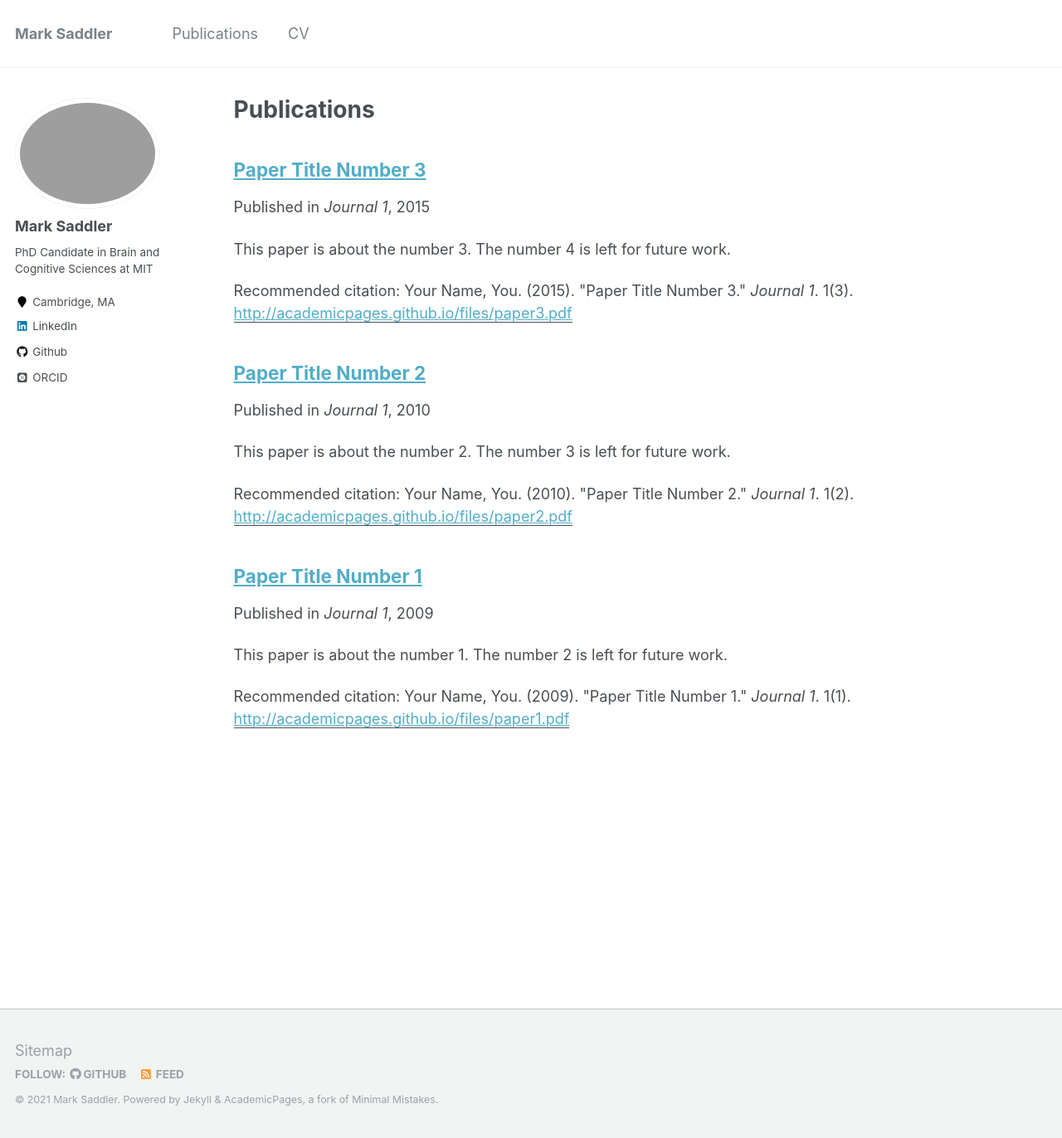
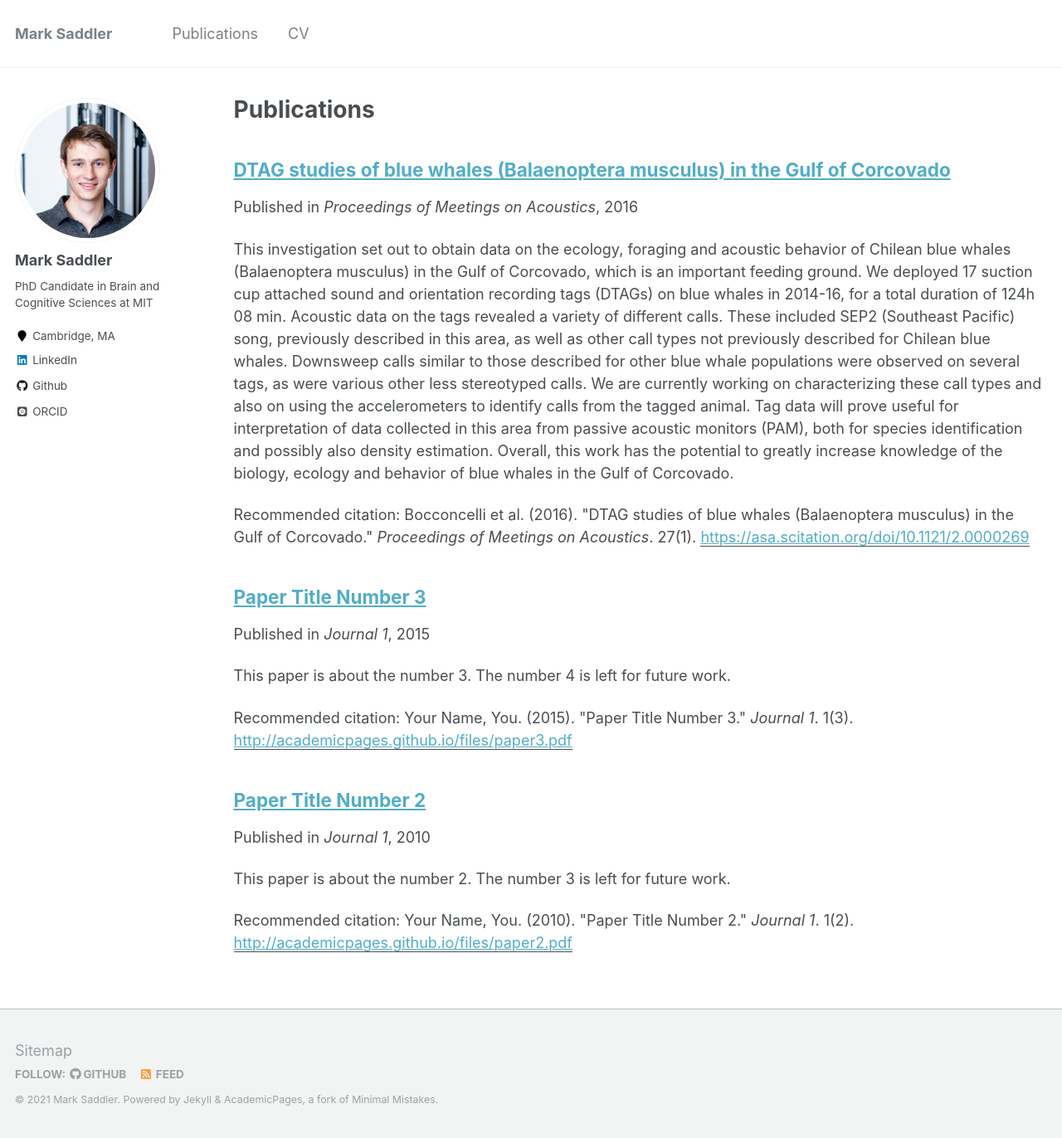
Before and after one commit to msaddler/msaddler.github.io, a Jekyll site: the page built from _pages/publications.md, in a window 1280 px wide and 1372 px high. Shown: the whole window at 83% size. Built offline with Jekyll 4.4.1, drawn with Linux system fonts in a browser that asks for light colours; some web fonts are replaced.

Commit message:
updating profile figure and first publication

```diff
--- a/_config.yml
+++ b/_config.yml
@@ -81,7 +81,7 @@ analytics:
 # Site Author
 author:
   name             : "Mark Saddler"
-  avatar           : "msaddler_profile.png"
+  avatar           : "msaddler_profile.jpg"
   bio              : "PhD Candidate in Brain and Cognitive Sciences at MIT"
   location         : "Cambridge, MA"
   employer         :
--- a/_publications/2009-10-01-paper-title-number-1.md
+++ /dev/null
@@ -1,15 +0,0 @@
----
-title: "Paper Title Number 1"
-collection: publications
-permalink: /publication/2009-10-01-paper-title-number-1
-excerpt: 'This paper is about the number 1. The number 2 is left for future work.'
-date: 2009-10-01
-venue: 'Journal 1'
-paperurl: 'http://academicpages.github.io/files/paper1.pdf'
-citation: 'Your Name, You. (2009). &quot;Paper Title Number 1.&quot; <i>Journal 1</i>. 1(1).'
----
-This paper is about the number 1. The number 2 is left for future work.
-
-[Download paper here](http://academicpages.github.io/files/paper1.pdf)
-
-Recommended citation: Your Name, You. (2009). "Paper Title Number 1." <i>Journal 1</i>. 1(1).
--- /dev/null
+++ b/_publications/2016-10-21_bocconcelli_et_al_poma.md
@@ -0,0 +1,11 @@
+---
+title: "DTAG studies of blue whales (Balaenoptera musculus) in the Gulf of Corcovado"
+collection: publications
+permalink: /publication/2016-10-21-bocconcelli_et_al_2016_poma
+excerpt: 'This investigation set out to obtain data on the ecology, foraging and acoustic behavior of Chilean blue whales (Balaenoptera musculus) in the Gulf of Corcovado, which is an important feeding ground. We deployed 17 suction cup attached sound and orientation recording tags (DTAGs) on blue whales in 2014-16, for a total duration of 124h 08 min. Acoustic data on the tags revealed a variety of different calls. These included SEP2 (Southeast Pacific) song, previously described in this area, as well as other call types not previously described for Chilean blue whales. Downsweep calls similar to those described for other blue whale populations were observed on several tags, as were various other less stereotyped calls. We are currently working on characterizing these call types and also on using the accelerometers to identify calls from the tagged animal. Tag data will prove useful for interpretation of data collected in this area from passive acoustic monitors (PAM), both for species identification and possibly also density estimation. Overall, this work has the potential to greatly increase knowledge of the biology, ecology and behavior of blue whales in the Gulf of Corcovado.'
+date: 2016-10-21
+venue: 'Proceedings of Meetings on Acoustics'
+paperurl: 'https://asa.scitation.org/doi/10.1121/2.0000269'
+citation: 'Bocconcelli et al. (2016). &quot;DTAG studies of blue whales (Balaenoptera musculus) in the Gulf of Corcovado.&quot; <i>Proceedings of Meetings on Acoustics</i>. 27(1).'
+---
+[Download paper here](http://msaddler.github.io/files/bocconcelli_et_al_2016_poma.pdf)
```
Also changed, not shown: 5 other files.
